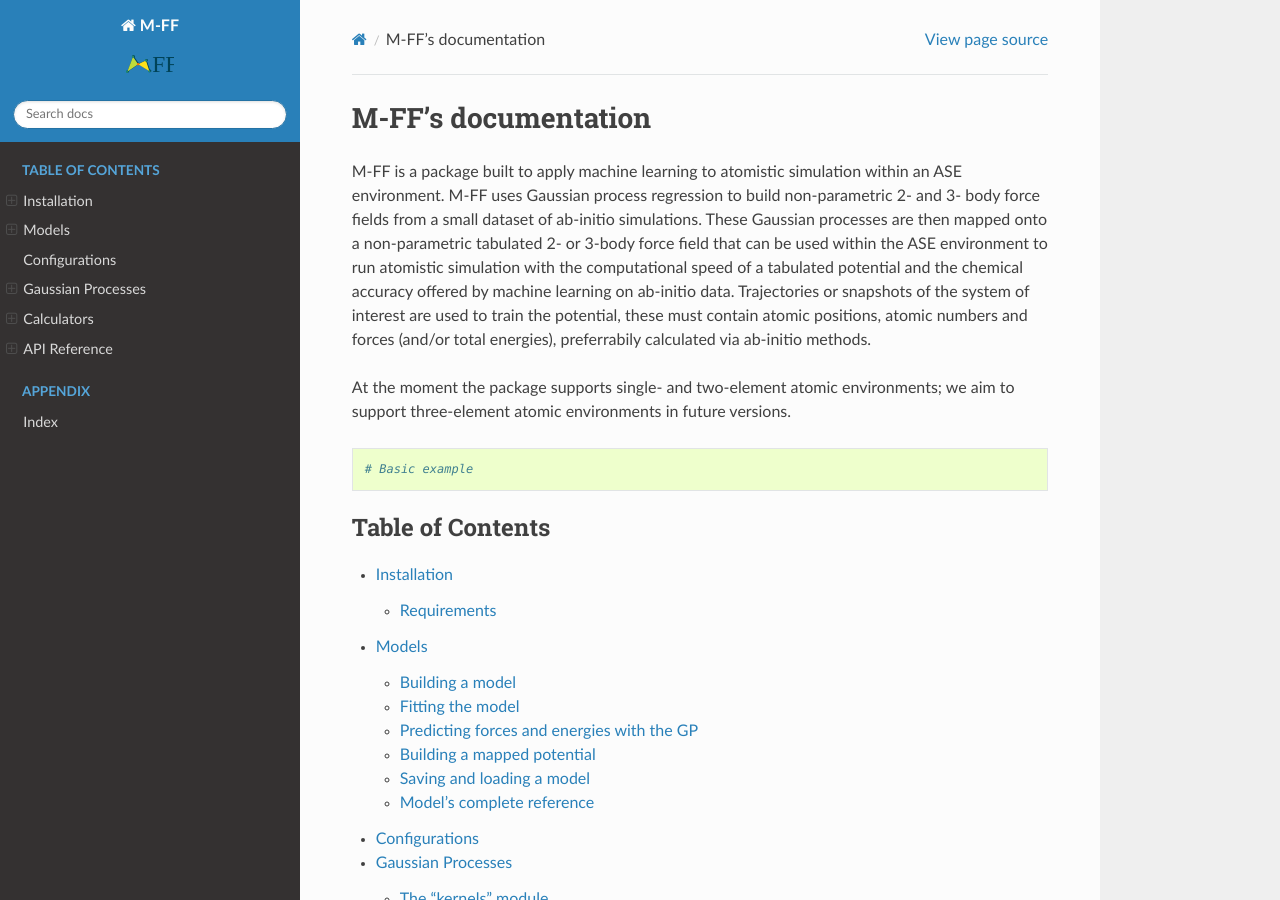
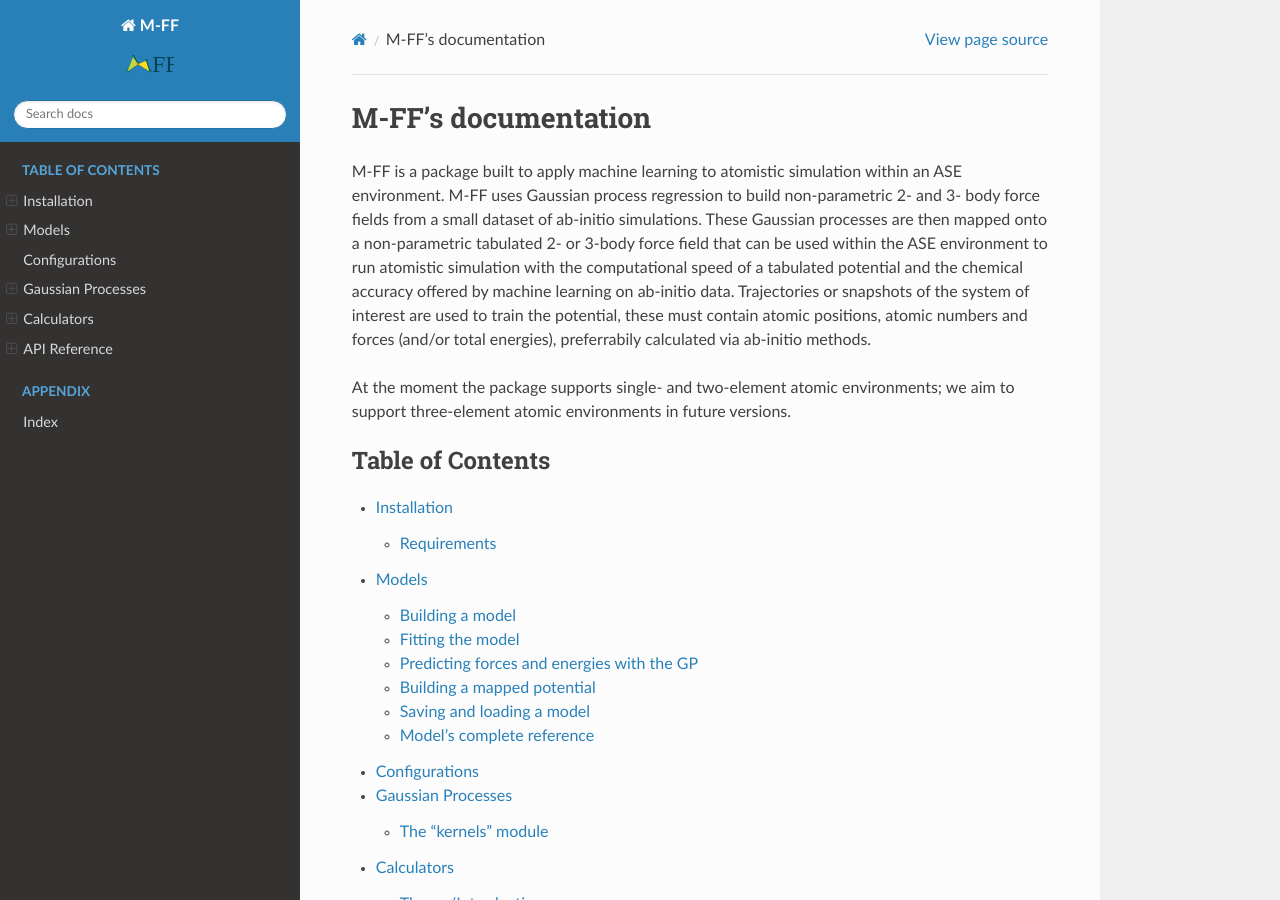
Before and after one commit to kcl-tscm/mff, a Sphinx documentation site: the page built from docs/index.rst, in a window 1280 px wide and 900 px high. Built offline with Sphinx 7.4.7 and the Read the Docs theme 2.0.0, drawn with Linux system fonts in a browser that asks for light colours.

Commit message:
Update index.rst

```diff
--- a/docs/index.rst
+++ b/docs/index.rst
@@ -12,10 +12,6 @@
 Trajectories or snapshots of the system of interest are used to train the potential, these must contain atomic positions, atomic numbers and forces (and/or total energies), preferrabily calculated via ab-initio methods.
 
 At the moment the package supports single- and two-element atomic environments; we aim to support three-element atomic environments in future versions.
-
-.. code-block:: python
-
-  # Basic example
 
 
 .. toctree::
```
